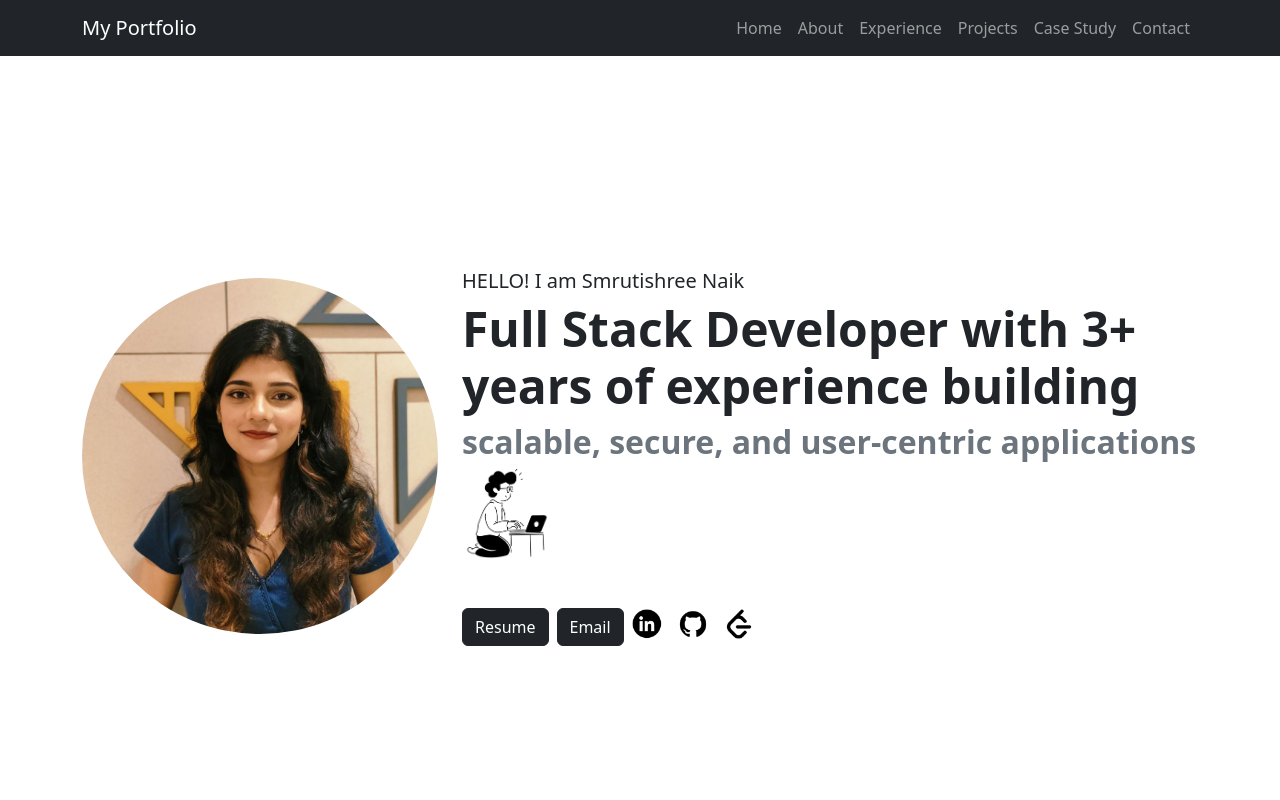
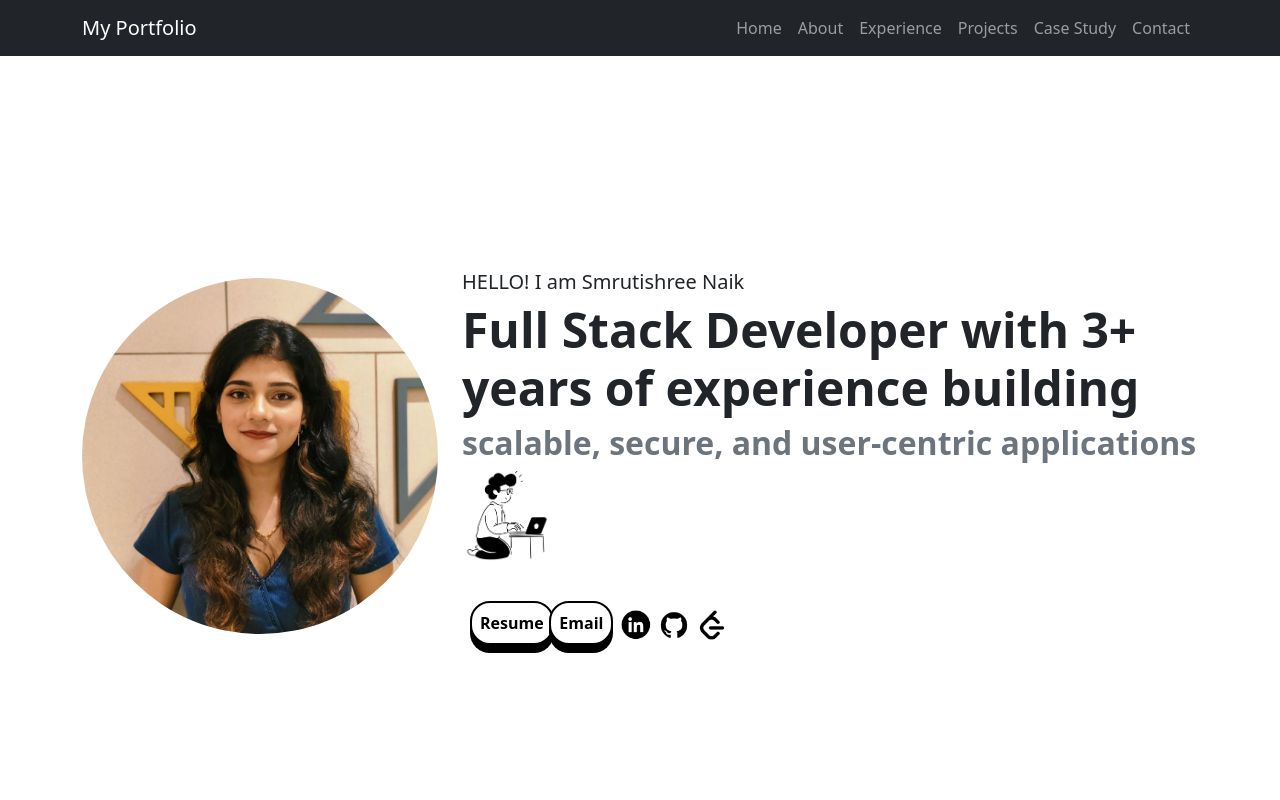
Before and after one commit to smrutishreenaik/Portfolio, a React (Vite) app in the folder portfolio-app/: page / in a window 1280 px wide. Shown: the top 800 px of the page. Built offline with nearby package versions, Linux system fonts and the light colour scheme; no server answers.

Commit message:
added threeDButton

```diff
--- /dev/null
+++ b/portfolio-app/src/components/ThreeDButton.tsx
@@ -0,0 +1,14 @@
+import React from "react";
+
+const ThreeDButton: React.FC<{ label: string; onClick?: () => void }> = ({
+  label,
+  onClick,
+}) => {
+  return (
+    <button className="key-button" onClick={onClick}>
+      {label}
+    </button>
+  );
+};
+
+export default ThreeDButton;
--- a/portfolio-app/src/index.scss
+++ b/portfolio-app/src/index.scss
@@ -14,3 +14,27 @@ a {
   background-color: #000;
   height: 80vh;
 }
+
+.key-button {
+  position: relative;
+  background-color: white;
+  color: black;
+  font-weight: 600;
+  border: 2px solid black;
+  border-radius: 20px;
+  padding: 0.5rem;
+  box-shadow: 0 8px black;
+  transition: all 0.1s ease-in-out;
+  /* transition: transform 0.2s ease, box-shadow 0.1s ease;
+  box-shadow: 0 4px 0 #111; */
+
+  &:hover {
+    background-color: lightgray;
+  }
+
+  &:active {
+    transform: translateY(8px);
+    box-shadow: none !important;
+    background-color: #d6d6d6;
+  }
+}
--- a/portfolio-app/src/pages/Home.tsx
+++ b/portfolio-app/src/pages/Home.tsx
@@ -1,10 +1,11 @@
 import React from 'react'
-import { Container, Button, Row, Col } from "react-bootstrap";
+import { Container, Row, Col } from "react-bootstrap";
 import ProfileImg from "../assets/profilePic.jpeg"
 import HomeImg from "../assets/HomeImg.png"
 import LinkedInLogo from "../assets/LinkedInLogo.png"
 import GitHubLogo from "../assets/GitHubLogo.png"
 import LeetCodeLogo from "../assets/LeetCodeLogo.png"
+import ThreeDButton from '../components/ThreeDButton';
 
 const Home: React.FC = () => {
 
@@ -34,26 +35,18 @@ const Home: React.FC = () => {
             className="icon-img mb-3"
           />
 
-          <div className="mt-4">
-            <Button
-              variant="dark"
-              className="me-2"
-              onClick={() => window.open("https://your-resume-link.com", "_blank")}
-            >
-              Resume
-            </Button>
-
-            <Button
-              variant="dark"
-              className="me-2"
-              onClick={() => window.location.href = "mailto:smrutishree.naik123@gmail.com"}
-            >
-              Email
-            </Button>
-
+          <div className="mt-4 row">
+            <div className="col-1 mx-2" >
+              <ThreeDButton label="Resume" onClick={() => window.open("https://your-resume-link.com", "_blank")} />
+            </div>
+            <div className="col-1 mx-2" >
+              <ThreeDButton label="Email" onClick={() => window.location.href = "mailto:smrutishree.naik123@gmail.com"} />
+            </div>
+            <div className='col'>
+              <span className='me-2'>
                 <a
                   href="https://www.linkedin.com/in/smrutishreenaik/"
-              className="text-dark fs-3 me-3"
+                  className="text-dark fs-3"
                   target="_blank"
                   rel="noopener noreferrer"
                 >
@@ -65,10 +58,12 @@ const Home: React.FC = () => {
                     style={{ verticalAlign: "middle" }}
                   />
                 </a>
+              </span>
 
+              <span className='me-2'>
                 <a
                   href="https://github.com/smrutishreenaik"
-              className="text-dark fs-3 me-3"
+                  className="text-dark fs-3"
                   target="_blank"
                   rel="noopener noreferrer"
                 >
@@ -80,10 +75,11 @@ const Home: React.FC = () => {
                     style={{ verticalAlign: "middle" }}
                   />
                 </a>
-
+              </span>
+              <span className='me-2'>
                 <a
                   href="https://leetcode.com/u/smrutishreenaik/"
-              className="text-dark fs-3 me-3"
+                  className="text-dark fs-3"
                   target="_blank"
                   rel="noopener noreferrer"
                 >
@@ -95,6 +91,9 @@ const Home: React.FC = () => {
                     style={{ verticalAlign: "middle" }}
                   />
                 </a>
+              </span>
+            </div>
+
           </div>
         </Col>
       </Row>
```
Lines whose indentation alone changed are shown as unchanged.
